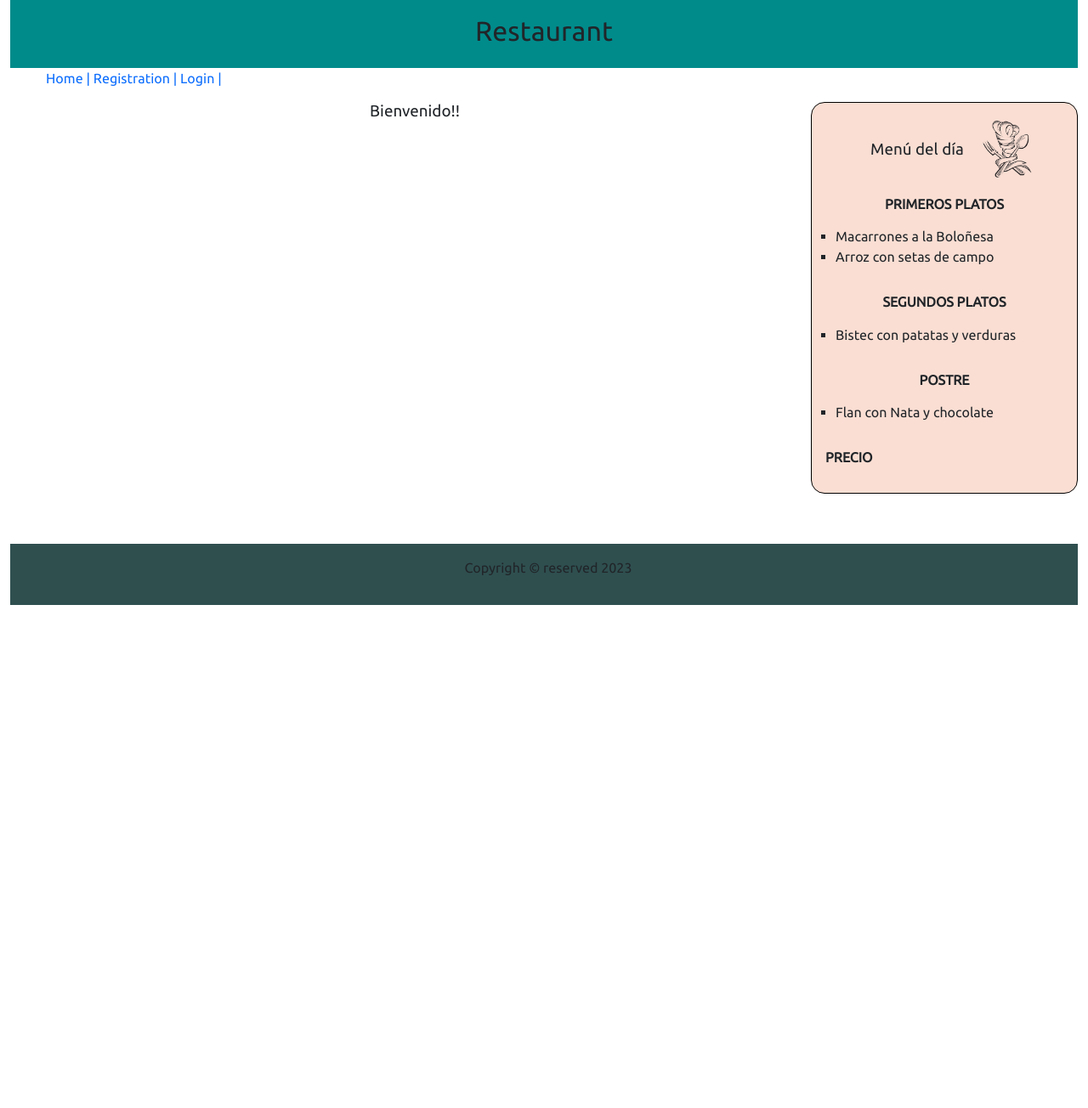
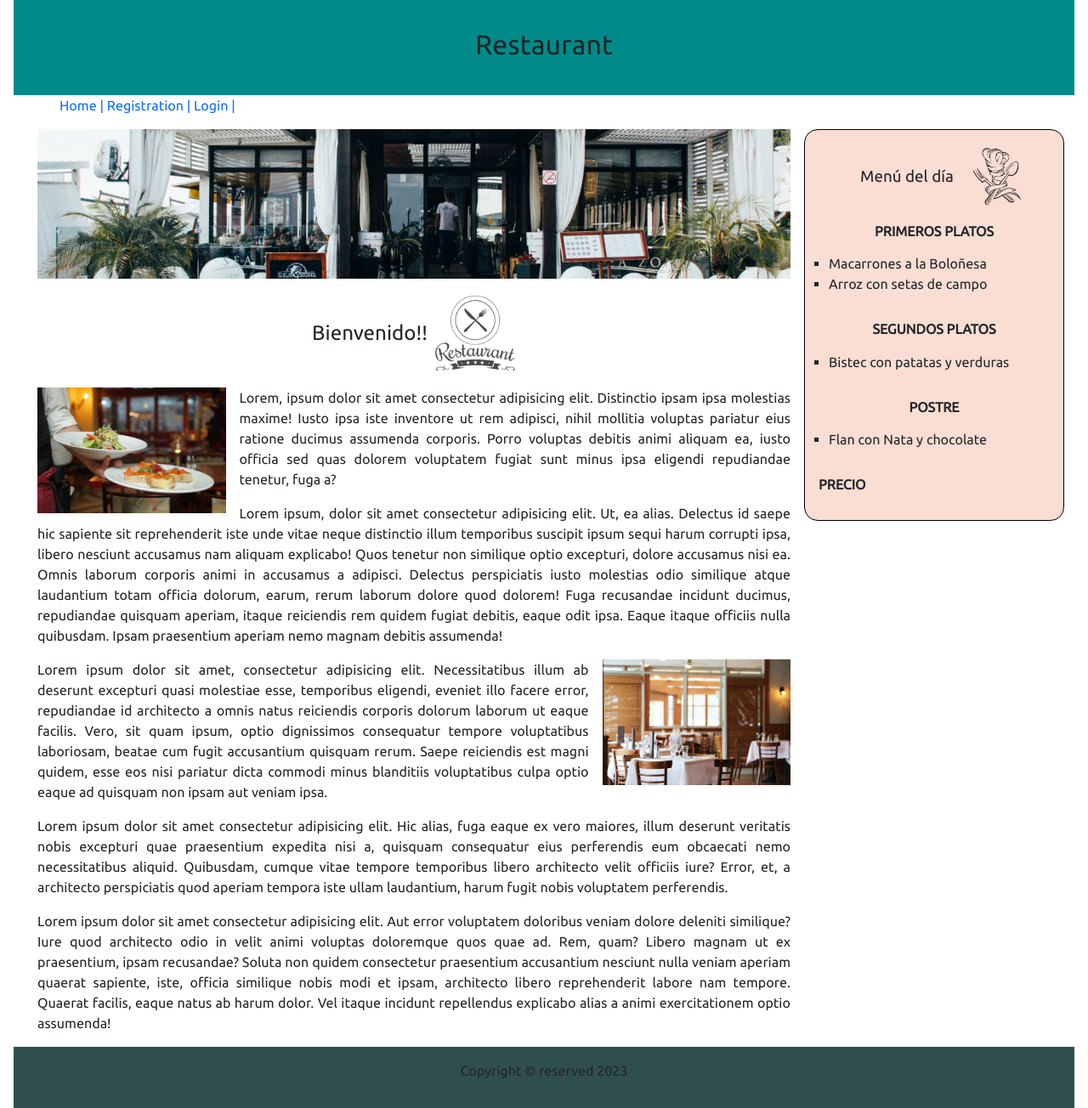
Before and after one commit to u83mm/restaurant_php, a PHP site: page / in a window 1280 px wide. Shown: the whole page at 85% size. Before the commit the page ends 712 px from the top, so only its background shows below. Run offline with PHP 8.4, Linux system fonts and the light colour scheme; data comes from the database, SQL or seed files in the repository.

Commit message:
Added style to home page

```diff
--- a/Controller/IndexController.php
+++ b/Controller/IndexController.php
@@ -5,13 +5,18 @@ use model\classes\QueryMenuDay;
 
     class IndexController
     {
-        public function index(object $dbcon)
+        public function __construct(private object $dbcon)
+        {
+
+        }
+
+        public function index()
         {
             $menuDayQuery = new QueryMenuDay();
 
-            $primeros = $menuDayQuery->selectAllDishesByCategory("primero", $dbcon);
-            $segundos = $menuDayQuery->selectAllDishesByCategory("segundo", $dbcon);
-            $postres = $menuDayQuery->selectAllDishesByCategory("postre", $dbcon);
+            $primeros = $menuDayQuery->selectAllDishesByCategory("primero", $this->dbcon);
+            $segundos = $menuDayQuery->selectAllDishesByCategory("segundo", $this->dbcon);
+            $postres = $menuDayQuery->selectAllDishesByCategory("postre", $this->dbcon);
 
             include(SITE_ROOT . "/../view/main_view.php");
         }
--- a/Controller/LoginController.php
+++ b/Controller/LoginController.php
@@ -9,11 +9,9 @@
      */
     class LoginController
     {
-        private object $dbcon;
+		public function __construct(private object $dbcon)
+        {
 
-        public function __construct(object $dbcon)
-        {
-            $this->dbcon = $dbcon;
         }
 
         /* Checking if the user is logged in. If not, it checks if the email and password are not
--- a/model/classes/PageClass.php
+++ b/model/classes/PageClass.php
@@ -43,11 +43,12 @@
 				<script type="text/javascript" src="/js/bootstrap.bundle.min.js.js"></script>
 				<script type="text/javascript" src="/js/eventos.js"></script>
 			</head>
-			<body class="container-fluid">
-			<main>
+			<body class="ps-3 pe-3">
 				<header class="d-flex justify-content-center align-items-center">
 					<h1><?php echo $this->h1; ?></h1>
 				</header>
+				<main class="container-fluid">
+
 <?php
 		}
 
@@ -72,7 +73,7 @@
 		public function do_html_footer() {
 ?>
 				</main>
-				<footer>
+				<footer class="container-flu">
 					<p>Copyright &copy; reserved <?php echo date("Y"); ?></p>
 				</footer>
 			</body>
--- a/public/css/estilo.css
+++ b/public/css/estilo.css
@@ -77,7 +77,6 @@ nav li {
 
 p{
 	text-align: justify;
-	margin-left: 10px;
 	margin-bottom: 1em;
 }
 
@@ -103,6 +102,7 @@ footer p{
 footer {
 	background-color: darkslategray;
 	padding: 1em;
+	clear: both;
 }
 
 .error {
@@ -115,7 +115,7 @@ main {
 
 header {
 	background-color: darkcyan;
-	height: 5em;
+	height: 7em;
 }
 
 #datos {
@@ -184,6 +184,21 @@ aside {
 	display: inline-block;
 }
 
+.adminMenus {
+	width: 27em;
+	padding: 1em;
+}
+
+.mainLogo {
+	width: 6em;
+}
+
+.mainImg {
+	background-image: url("/images/home-main-img.jpg");
+	background-size: cover;
+	height: 11em;
+}
+
 /***************** Configuración para móviles **********************/
 @media (max-width:480px) {
 
--- a/public/index.php
+++ b/public/index.php
@@ -7,6 +7,6 @@
 
 	model\classes\Loader::init($_SERVER['DOCUMENT_ROOT'] . "/..");
 
-	$indexController = new IndexController();
-	$indexController->index($dbcon);
+	$indexController = new IndexController($dbcon);
+	$indexController->index();
 ?>
--- a/view/login_view.php
+++ b/view/login_view.php
@@ -2,11 +2,12 @@
 	use model\classes\PageClass;
 
 	$page = new PageClass();
+    $page->title = "My Restaurant | Login";
 
 	$page->do_html_header($page->title, $page->h1, $page->meta_name_description, $page->meta_name_keywords);
 	$page->do_html_nav($page->menus);
 ?>
-	<h4>Vista de Login</h4>
+	<h3 class="text-center">LOGIN</h3>
     <div class="col-6 mx-auto">
         <?php echo $message = $error_msg ?? $success_msg ?? ""; ?>
         <form action="#" method="post">
--- a/view/main_view.php
+++ b/view/main_view.php
@@ -6,9 +6,25 @@
 	$home->do_html_header($home->title, $home->h1, $home->meta_name_description, $home->meta_name_keywords);
 	$home->do_html_nav($home->menus);
 ?>
-	<section class="col-9">
-		<h3 class="text-center">Bienvenido!!</h3>
+	<section class="col-9 ps-3 pe-3">
+		<div class="col mb-3 mainImg">
+
+		</div>
+		<div class="col d-flex justify-content-center align-items-center mb-3">
+			<h2 class="m-0 me-2">Bienvenido!!</h2>
+			<img class="img-fluid mainLogo" src="images/restaurant_logo.png" alt="logo">
+		</div>
+		<div class="clear-fix">
+			<img class="w-25 float-start me-3" src="images/home-img1.jpg" alt="home-img1">
+			<p>Lorem, ipsum dolor sit amet consectetur adipisicing elit. Distinctio ipsam ipsa molestias maxime! Iusto ipsa iste inventore ut rem adipisci, nihil mollitia voluptas pariatur eius ratione ducimus assumenda corporis. Porro voluptas debitis animi aliquam ea, iusto officia sed quas dolorem voluptatem fugiat sunt minus ipsa eligendi repudiandae tenetur, fuga a?</p>
+			<p>Lorem ipsum, dolor sit amet consectetur adipisicing elit. Ut, ea alias. Delectus id saepe hic sapiente sit reprehenderit iste unde vitae neque distinctio illum temporibus suscipit ipsum sequi harum corrupti ipsa, libero nesciunt accusamus nam aliquam explicabo! Quos tenetur non similique optio excepturi, dolore accusamus nisi ea. Omnis laborum corporis animi in accusamus a adipisci. Delectus perspiciatis iusto molestias odio similique atque laudantium totam officia dolorum, earum, rerum laborum dolore quod dolorem! Fuga recusandae incidunt ducimus, repudiandae quisquam aperiam, itaque reiciendis rem quidem fugiat debitis, eaque odit ipsa. Eaque itaque officiis nulla quibusdam. Ipsam praesentium aperiam nemo magnam debitis assumenda!</p>
+			<img class="w-25 float-end ms-3" src="images/home-img2.jpg" alt="home-img2">
+			<p>Lorem ipsum dolor sit amet, consectetur adipisicing elit. Necessitatibus illum ab deserunt excepturi quasi molestiae esse, temporibus eligendi, eveniet illo facere error, repudiandae id architecto a omnis natus reiciendis corporis dolorum laborum ut eaque facilis. Vero, sit quam ipsum, optio dignissimos consequatur tempore voluptatibus laboriosam, beatae cum fugit accusantium quisquam rerum. Saepe reiciendis est magni quidem, esse eos nisi pariatur dicta commodi minus blanditiis voluptatibus culpa optio eaque ad quisquam non ipsam aut veniam ipsa.</p>
+			<p>Lorem ipsum dolor sit amet consectetur adipisicing elit. Hic alias, fuga eaque ex vero maiores, illum deserunt veritatis nobis excepturi quae praesentium expedita nisi a, quisquam consequatur eius perferendis eum obcaecati nemo necessitatibus aliquid. Quibusdam, cumque vitae tempore temporibus libero architecto velit officiis iure? Error, et, a architecto perspiciatis quod aperiam tempora iste ullam laudantium, harum fugit nobis voluptatem perferendis.</p>
+			<p>Lorem ipsum dolor sit amet consectetur adipisicing elit. Aut error voluptatem doloribus veniam dolore deleniti similique? Iure quod architecto odio in velit animi voluptas doloremque quos quae ad. Rem, quam? Libero magnam ut ex praesentium, ipsam recusandae? Soluta non quidem consectetur praesentium accusantium nesciunt nulla veniam aperiam quaerat sapiente, iste, officia similique nobis modi et ipsam, architecto libero reprehenderit labore nam tempore. Quaerat facilis, eaque natus ab harum dolor. Vel itaque incidunt repellendus explicabo alias a animi exercitationem optio assumenda!</p>
+		</div>
 	</section>
+
 	<aside class="col-3 mb-3 menus">
 		<div class="row text-center mb-3">
 			<div class="col d-flex justify-content-center align-items-center">
```
Also changed, not shown: Controller/AdminController.php (+7 -3 lines), public/admin.php (+7 -2 lines), view/admin/admin_menus_view.php (added, +28 -0 lines), view/admin/dishes/index_view.php (added, +48 -0 lines), public/images/home-img1.jpg (added), public/images/home-img2.jpg (added), public/images/home-main-img.jpg (added), public/images/restaurant_logo.png (added). Lines whose indentation alone changed are shown as unchanged.
